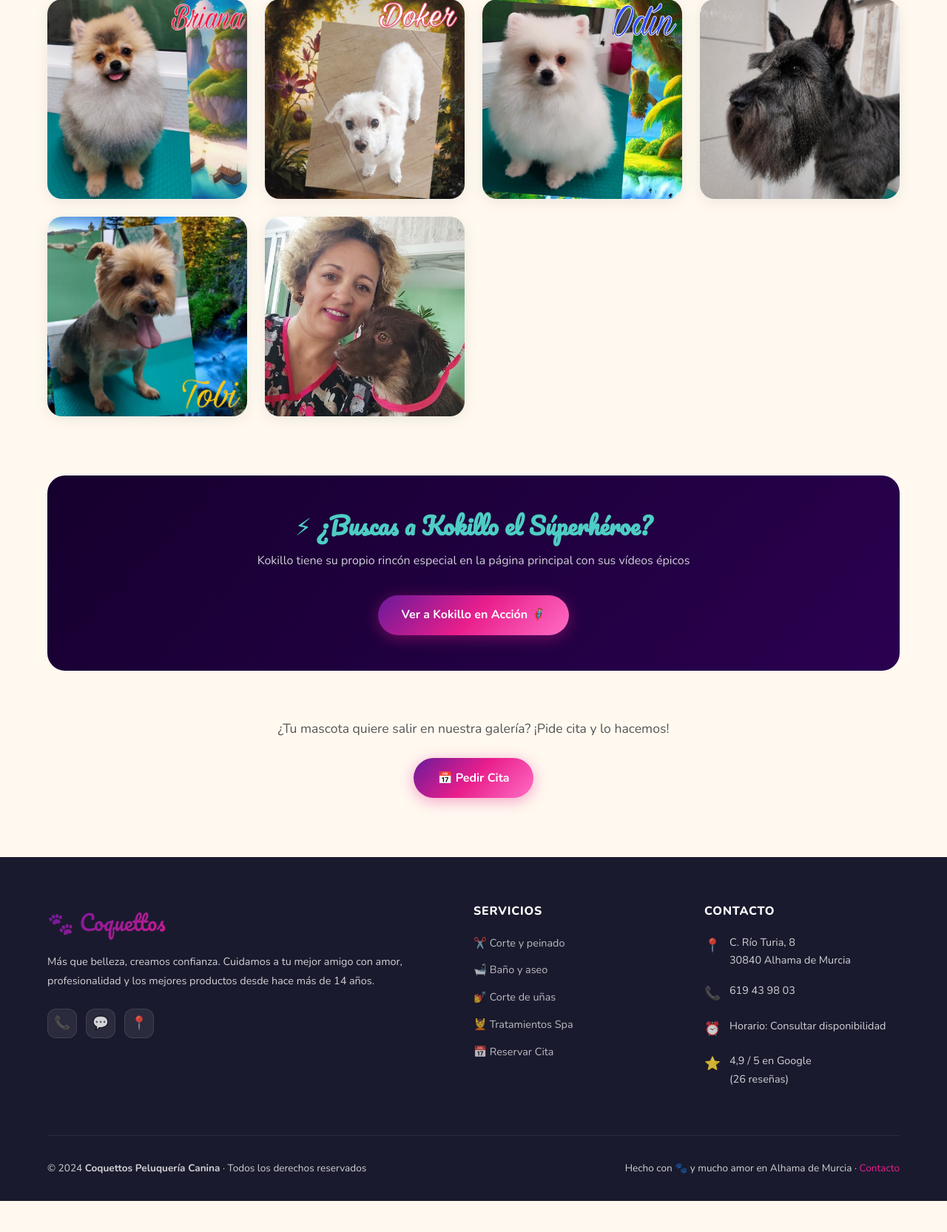
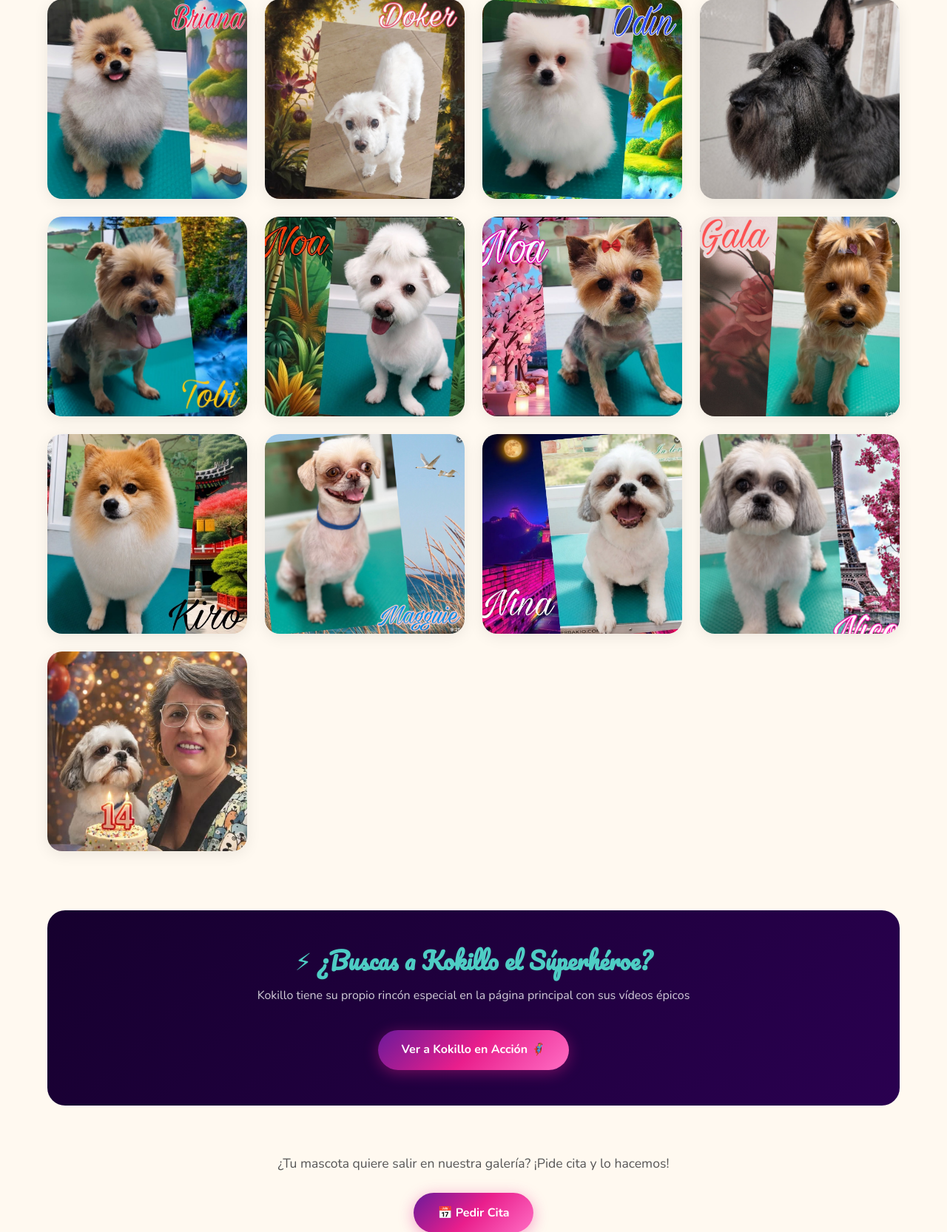
Before and after one commit to Edgardo803/proyecto-isa, a Django app: page /galeria/ in a window 1280 px wide. Shown: the part 489-2155 px from the top of the page at 74% size. Before the commit the page ends 2113 px from the top, so only its background shows below. Run offline with Django 5.2, Linux system fonts and the light colour scheme; data that the repository does not hold is empty.

Commit message:
🐾 Galería ampliada a 12 peludos + foto aniversario destacada

```diff
--- a/peluqueria/templates/peluqueria/galeria.html
+++ b/peluqueria/templates/peluqueria/galeria.html
@@ -73,7 +73,7 @@
       </div>
 
       <div class="galeria-item reveal reveal-delay-4"
-           data-lightbox data-src="{{ MEDIA_URL }}fotos/snausser.jpg" data-caption="Snausser — Schnauzer"
+           data-lightbox data-src="{{ MEDIA_URL }}fotos/snausser.jpg" data-caption="Snausser — Schnauzer Gigante"
            role="button" tabindex="0" aria-label="Ver foto de Snausser">
         <img src="{{ MEDIA_URL }}fotos/snausser.jpg" alt="Snausser, Schnauzer cliente de Coquettos Peluquería Canina" loading="lazy">
         <div class="galeria-overlay">
@@ -93,12 +93,82 @@
       </div>
 
       <div class="galeria-item reveal reveal-delay-2"
-           data-lightbox data-src="{{ MEDIA_URL }}fotos/isa.jpg" data-caption="Isa con una de sus mascotas favoritas"
+           data-lightbox data-src="{{ MEDIA_URL }}fotos/noa1.png" data-caption="Noa — Maltés"
+           role="button" tabindex="0" aria-label="Ver foto de Noa">
+        <img src="{{ MEDIA_URL }}fotos/noa1.png" alt="Noa, Maltés clienta de Coquettos Peluquería Canina" loading="lazy">
+        <div class="galeria-overlay">
+          <span class="galeria-nombre">Noa</span>
+          <span class="galeria-raza">Maltés</span>
+        </div>
+      </div>
+
+      <div class="galeria-item reveal reveal-delay-3"
+           data-lightbox data-src="{{ MEDIA_URL }}fotos/noa2.png" data-caption="Noa — Maltés (sesión 2)"
+           role="button" tabindex="0" aria-label="Ver segunda foto de Noa">
+        <img src="{{ MEDIA_URL }}fotos/noa2.png" alt="Noa, Maltés clienta de Coquettos Peluquería Canina" loading="lazy">
+        <div class="galeria-overlay">
+          <span class="galeria-nombre">Noa</span>
+          <span class="galeria-raza">Maltés ✨</span>
+        </div>
+      </div>
+
+      <div class="galeria-item reveal reveal-delay-4"
+           data-lightbox data-src="{{ MEDIA_URL }}fotos/gala.png" data-caption="Gala — Yorkshire Terrier"
+           role="button" tabindex="0" aria-label="Ver foto de Gala">
+        <img src="{{ MEDIA_URL }}fotos/gala.png" alt="Gala, Yorkshire Terrier clienta de Coquettos Peluquería Canina" loading="lazy">
+        <div class="galeria-overlay">
+          <span class="galeria-nombre">Gala</span>
+          <span class="galeria-raza">Yorkshire Terrier</span>
+        </div>
+      </div>
+
+      <div class="galeria-item reveal reveal-delay-1"
+           data-lightbox data-src="{{ MEDIA_URL }}fotos/kiro.png" data-caption="Kiro — Pomerania"
+           role="button" tabindex="0" aria-label="Ver foto de Kiro">
+        <img src="{{ MEDIA_URL }}fotos/kiro.png" alt="Kiro, Pomerania cliente de Coquettos Peluquería Canina" loading="lazy">
+        <div class="galeria-overlay">
+          <span class="galeria-nombre">Kiro</span>
+          <span class="galeria-raza">Pomerania</span>
+        </div>
+      </div>
+
+      <div class="galeria-item reveal reveal-delay-2"
+           data-lightbox data-src="{{ MEDIA_URL }}fotos/magguie.png" data-caption="Maggie — Bichón Maltés"
+           role="button" tabindex="0" aria-label="Ver foto de Maggie">
+        <img src="{{ MEDIA_URL }}fotos/magguie.png" alt="Maggie, Bichón Maltés clienta de Coquettos Peluquería Canina" loading="lazy">
+        <div class="galeria-overlay">
+          <span class="galeria-nombre">Maggie</span>
+          <span class="galeria-raza">Bichón Maltés</span>
+        </div>
+      </div>
+
+      <div class="galeria-item reveal reveal-delay-3"
+           data-lightbox data-src="{{ MEDIA_URL }}fotos/nina.png" data-caption="Nina — Shih Tzu"
+           role="button" tabindex="0" aria-label="Ver foto de Nina">
+        <img src="{{ MEDIA_URL }}fotos/nina.png" alt="Nina, Shih Tzu clienta de Coquettos Peluquería Canina" loading="lazy">
+        <div class="galeria-overlay">
+          <span class="galeria-nombre">Nina</span>
+          <span class="galeria-raza">Shih Tzu</span>
+        </div>
+      </div>
+
+      <div class="galeria-item reveal reveal-delay-4"
+           data-lightbox data-src="{{ MEDIA_URL }}fotos/nico.png" data-caption="Nico — Bichón Maltés"
+           role="button" tabindex="0" aria-label="Ver foto de Nico">
+        <img src="{{ MEDIA_URL }}fotos/nico.png" alt="Nico, Bichón Maltés cliente de Coquettos Peluquería Canina" loading="lazy">
+        <div class="galeria-overlay">
+          <span class="galeria-nombre">Nico</span>
+          <span class="galeria-raza">Bichón Maltés</span>
+        </div>
+      </div>
+
+      <div class="galeria-item reveal"
+           data-lightbox data-src="{{ MEDIA_URL }}fotos/isa2.jpg" data-caption="Isa celebrando 14 años de Coquettos 🎂"
            role="button" tabindex="0" aria-label="Ver foto de Isa">
-        <img src="{{ MEDIA_URL }}fotos/isa.jpg" alt="Isa, peluquera canina de Coquettos, con una mascota" loading="lazy">
+        <img src="{{ MEDIA_URL }}fotos/isa2.jpg" alt="Isa, peluquera canina de Coquettos, celebrando 14 años" loading="lazy">
         <div class="galeria-overlay">
-          <span class="galeria-nombre">Isa y su peludo</span>
-          <span class="galeria-raza">💕 Nuestra peluquera</span>
+          <span class="galeria-nombre">Isa 🎂</span>
+          <span class="galeria-raza">14 años de Coquettos</span>
         </div>
       </div>
     </div>
```
Also changed, not shown: peluqueria/templates/peluqueria/home.html (+6 -9 lines), media/fotos/gala.png (added), media/fotos/kiro.png (added), media/fotos/magguie.png (added), media/fotos/nico.png (added), media/fotos/nina.png (added), media/fotos/noa1.png (added), media/fotos/noa2.png (added).
